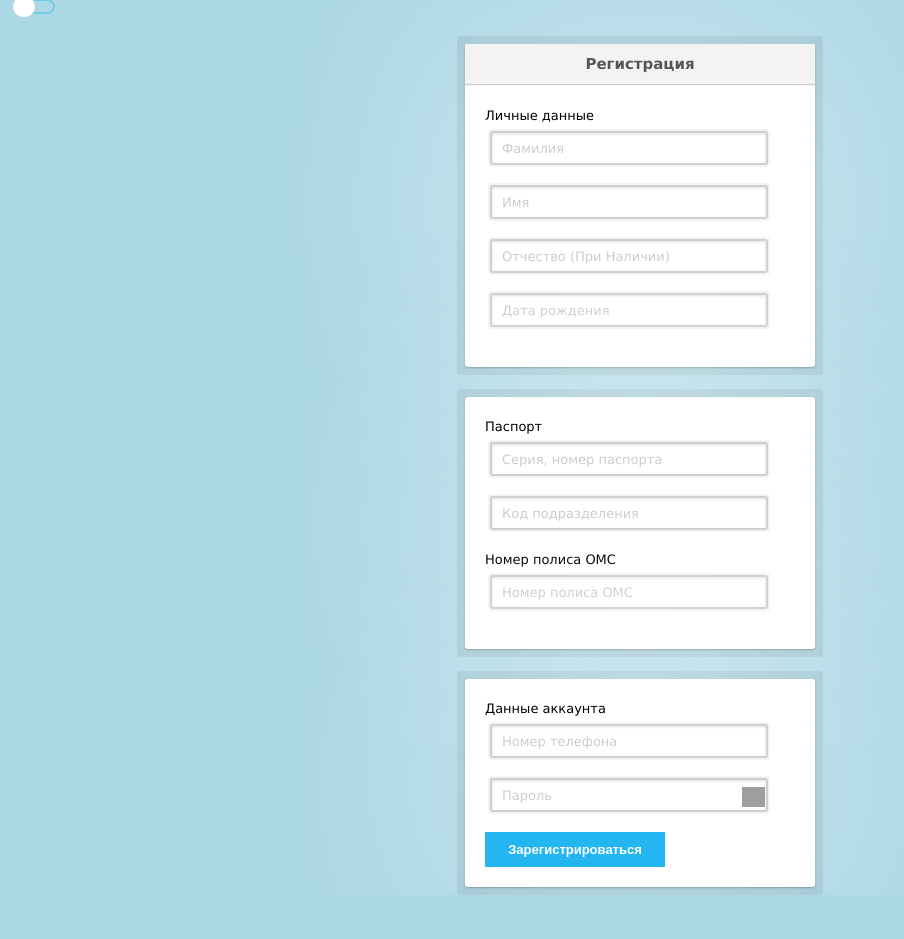
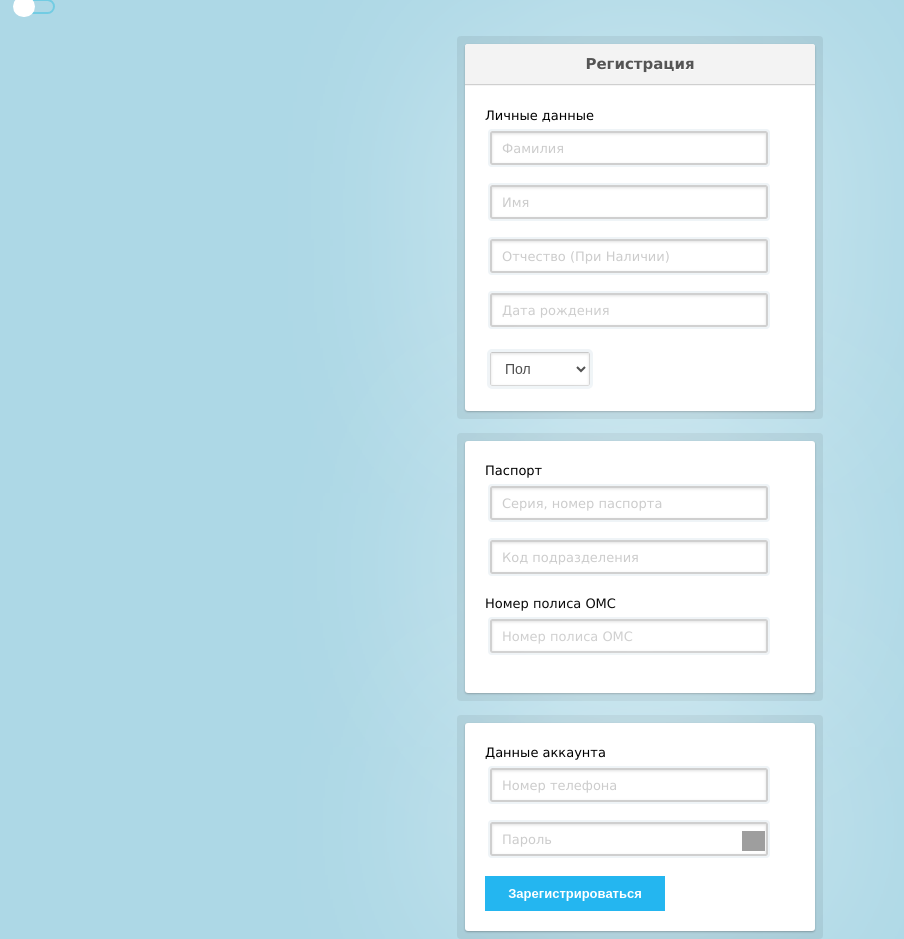
Before and after one commit to sshevaldov/vaccine, a PHP site: page /registration.php in a window 1280 px wide. Shown: the part 16-955 px from the top of the page, without its empty margins (0-904 px from the left). Before the commit the page ends 911 px from the top, so only its background shows below. Run offline with PHP 8.4, Linux system fonts and the light colour scheme; some libraries are stand-ins or nearby versions; grey boxes are pictures that could not be loaded.

Commit message:
Update registration.php

```diff
--- a/user/registration/registration.php
+++ b/user/registration/registration.php
@@ -27,10 +27,15 @@
 
 				<h1>Регистрация</h1>
 				<p>Личные данные
-				<p><input id="fam" name="fam" type="text" class="rfield" onkeyup="limitInput( 'ru', this );" placeholder="Фамилия" style="text-transform: capitalize;" required >
+				<p><input id="fam" name="fam" type="text" class="rfield" onkeyup="limitInput( 'ru', this );" placeholder="Фамилия" style="text-transform: capitalize;" required>
 				<p><input id="name" name="name" type="text" class="rfield" onkeyup="limitInput( 'ru', this );" placeholder="Имя" style="text-transform: capitalize;" required />
 				<p><input id="otch" name="otch" type="text" onkeyup="limitInput( 'ru', this );" placeholder="Отчество (при наличии)" style="text-transform:capitalize;" />
 				<p><input id="date" name="date" autocomplete="off" type="text" class="rfield" tabindex="1" placeholder="Дата рождения" required />
+				<p><select type="text" class="rfield " id="sex" name="sex" required>
+						<option disabled selected hidden value=''>Пол</option>
+						<option value='Мужской'>Мужской</option>
+						<option value='Женский'>Женский</option>
+					</select></p>
 			</div>
 			<div class="table">
 				<p>Паспорт
```
